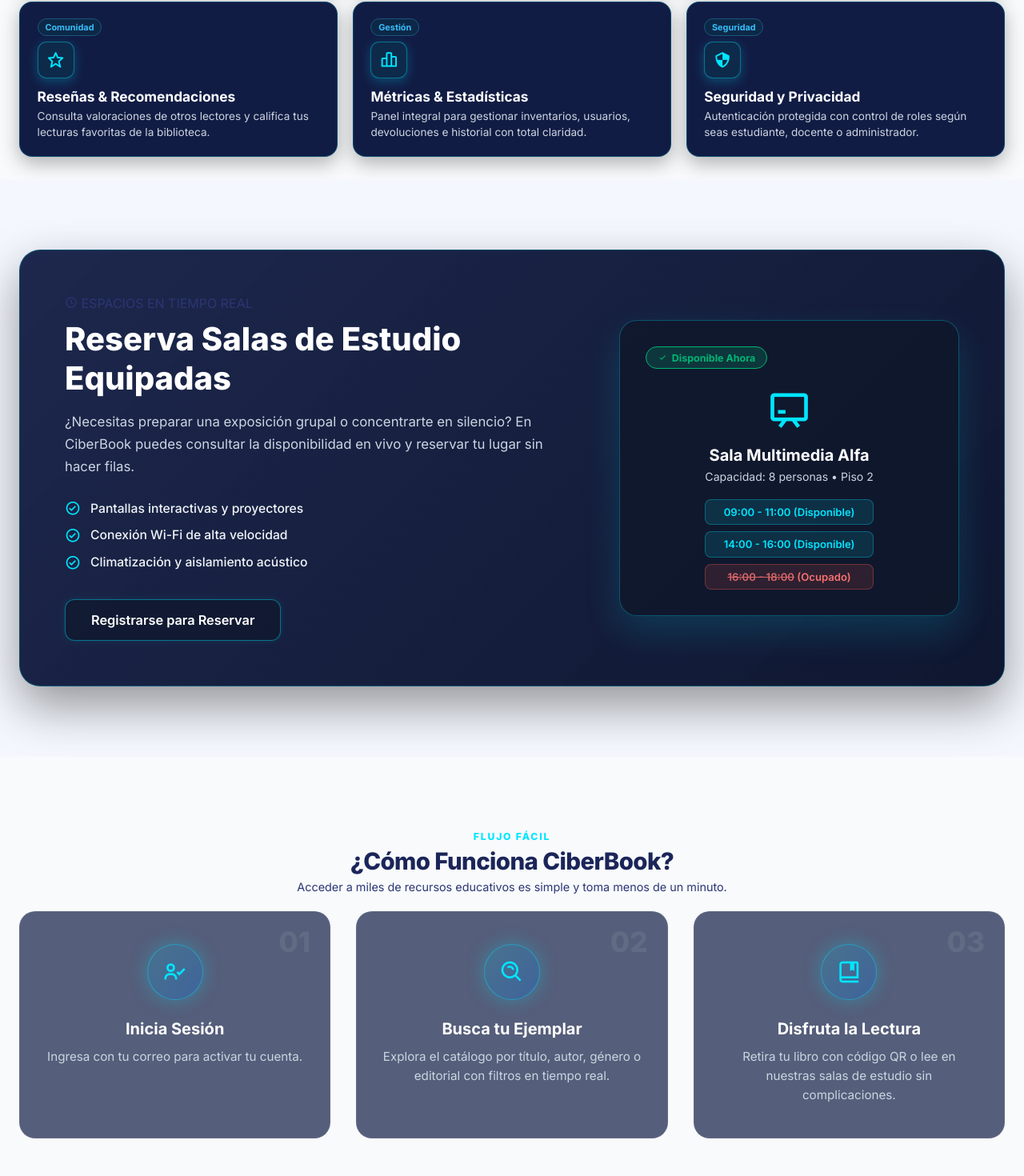
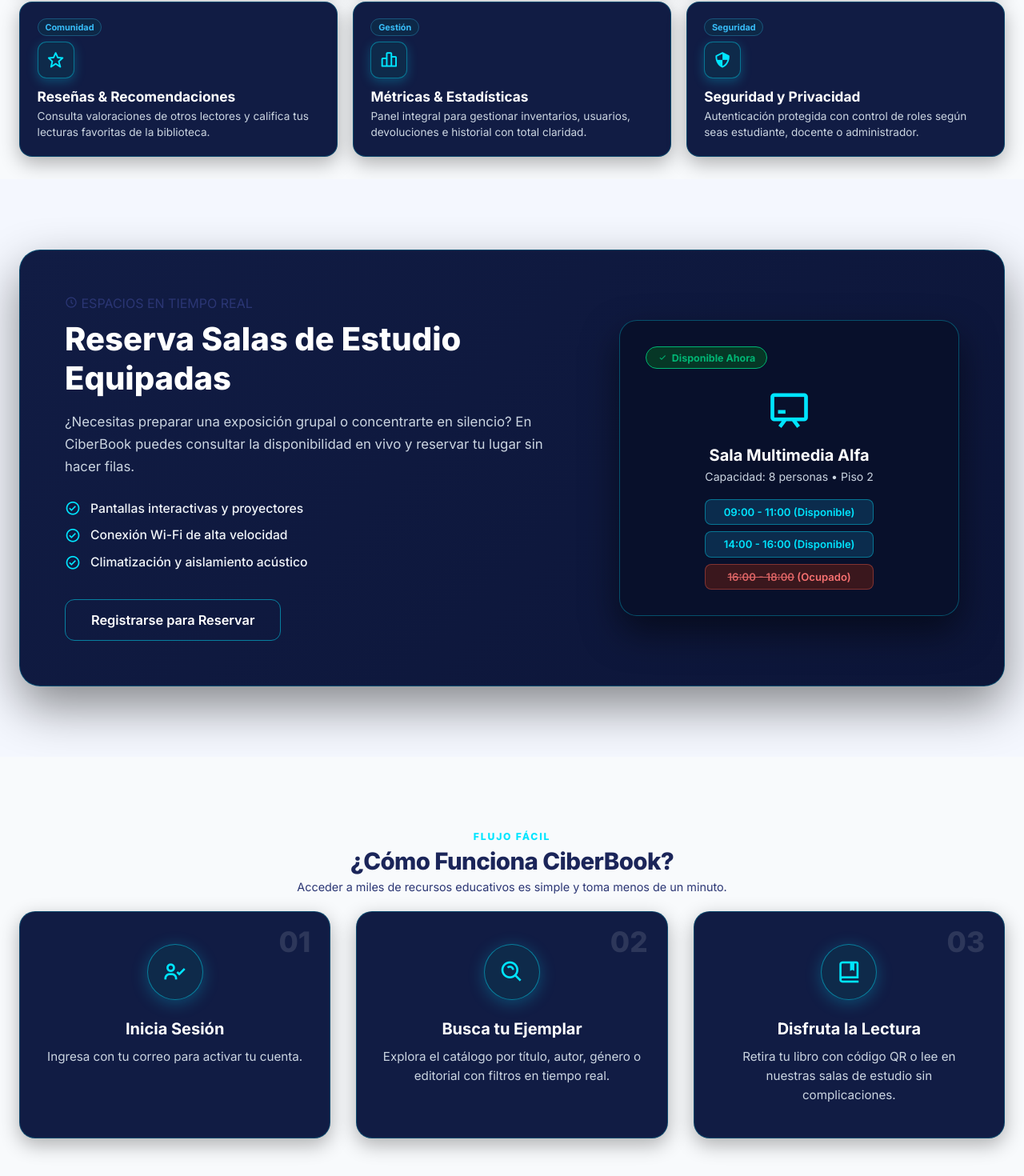
Before and after one commit to DanielAEA/BIBLIOTECA, an Angular app in the folder sistema-prestamos-frontend/frontend/: page / in a window 1280 px wide. Shown: the part 1288-2758 px from the top of the page at 80% size. Built offline with nearby package versions, Linux system fonts and the light colour scheme.

Commit message:
feat(landing): unificar jerarquia de botones con registrarse principal y login secundario

```diff
--- a/sistema-prestamos-frontend/frontend/src/app/landing/landing.component.scss
+++ b/sistema-prestamos-frontend/frontend/src/app/landing/landing.component.scss
@@ -90,15 +90,30 @@
     }
   }
 
-  .btn-secondary {
-    background: rgba(2, 132, 199, 0.08);
-    color: #0284c7;
-    border-color: rgba(2, 132, 199, 0.35);
+  .btn-primary {
+    background: #0284c7;
+    color: #ffffff;
+    border: 1px solid #0284c7;
+    box-shadow: 0 4px 14px rgba(2, 132, 199, 0.3);
 
     &:hover {
-      background: #0284c7;
+      background: #0369a1;
+      border-color: #0369a1;
       color: #ffffff;
+      transform: translateY(-2px);
+    }
+  }
+
+  .btn-secondary {
+    background: transparent;
+    color: #0284c7;
+    border: 1px solid rgba(2, 132, 199, 0.45);
+
+    &:hover {
+      background: rgba(2, 132, 199, 0.08);
       border-color: #0284c7;
+      color: #0284c7;
+      transform: translateY(-2px);
     }
   }
 }
@@ -243,18 +258,35 @@
   transition: all 0.25s cubic-bezier(0.16, 1, 0.3, 1);
   border: none;
 
+  &.btn-primary {
+    background: linear-gradient(135deg, #00c8ff 0%, #0080ff 100%);
+    color: #070e28;
+    font-weight: 800;
+    border: 1px solid #00e5ff;
+    border-radius: 10px;
+    padding: 0.65rem 1.45rem;
+    font-size: 0.92rem;
+    box-shadow: 0 0 18px rgba(0, 229, 255, 0.5);
+
+    &:hover {
+      background: linear-gradient(135deg, #38d6ff 0%, #0099ff 100%);
+      box-shadow: 0 0 26px rgba(0, 229, 255, 0.75);
+      transform: translateY(-2px);
+      color: #070e28;
+    }
+  }
+
   &.btn-secondary {
-    background: rgba(15, 23, 42, 0.65);
+    background: transparent;
     color: #ffffff;
-    border: 1px solid rgba(0, 229, 255, 0.45);
+    border: 1px solid rgba(0, 229, 255, 0.5);
     border-radius: 10px;
     padding: 0.65rem 1.4rem;
     font-size: 0.92rem;
     font-weight: 600;
-    box-shadow: 0 0 10px rgba(0, 229, 255, 0.1);
 
     &:hover {
-      background: rgba(0, 229, 255, 0.18);
+      background: rgba(0, 229, 255, 0.12);
       border-color: #00e5ff;
       box-shadow: 0 0 16px rgba(0, 229, 255, 0.35);
       transform: translateY(-2px);
@@ -596,7 +628,7 @@
 }
 
 .rooms-card-banner {
-  background: linear-gradient(135deg, rgba(17, 28, 68, 0.95) 0%, rgba(10, 18, 44, 0.98) 100%);
+  background: linear-gradient(135deg, #111c44 0%, #0c1538 100%);
   border: 1px solid rgba(0, 229, 255, 0.25);
   border-radius: 26px;
   padding: 3.5rem;
@@ -604,7 +636,7 @@
   grid-template-columns: 1.2fr 0.8fr;
   align-items: center;
   gap: 3.5rem;
-  box-shadow: 0 25px 60px rgba(0, 0, 0, 0.4);
+  box-shadow: 0 25px 60px rgba(0, 0, 0, 0.45);
 
   @media (max-width: 900px) {
     grid-template-columns: 1fr;
@@ -652,17 +684,17 @@
   }
 
   .visual-card-glass {
-    background: rgba(15, 23, 42, 0.75);
+    background: #08102b;
     border: 1px solid rgba(0, 229, 255, 0.3);
     border-radius: 22px;
     padding: 2rem;
-    box-shadow: 0 20px 45px rgba(0, 229, 255, 0.15);
+    box-shadow: 0 20px 45px rgba(0, 0, 0, 0.5);
 
     .visual-badge {
       display: inline-flex;
       align-items: center;
       gap: 0.35rem;
-      background: rgba(1, 181, 116, 0.2);
+      background: #063726;
       border: 1px solid #01b574;
       color: #01b574;
       font-size: 0.78rem;
@@ -711,15 +743,15 @@
           text-align: center;
 
           &.available {
-            background: rgba(0, 229, 255, 0.12);
+            background: #0b2c4d;
             color: #00e5ff;
-            border: 1px solid rgba(0, 229, 255, 0.3);
+            border: 1px solid rgba(0, 229, 255, 0.4);
           }
 
           &.busy {
-            background: rgba(238, 93, 80, 0.14);
+            background: #3a171d;
             color: #f87171;
-            border: 1px solid rgba(238, 93, 80, 0.35);
+            border: 1px solid rgba(238, 93, 80, 0.4);
 
             del {
               opacity: 0.85;
@@ -747,11 +779,12 @@
 
 .step-card {
   position: relative;
-  background: rgba(17, 28, 68, 0.7);
-  border: 1px solid rgba(255, 255, 255, 0.08);
+  background: #111c44;
+  border: 1px solid rgba(0, 229, 255, 0.22);
   border-radius: 20px;
   padding: 2.5rem 2rem;
   text-align: center;
+  box-shadow: 0 8px 24px rgba(0, 0, 0, 0.3);
   transition: all 0.3s ease;
 
   .step-number {
@@ -760,7 +793,7 @@
     right: 1.5rem;
     font-size: 2.2rem;
     font-weight: 900;
-    color: rgba(255, 255, 255, 0.08);
+    color: rgba(255, 255, 255, 0.12);
     line-height: 1;
   }
 
@@ -769,14 +802,14 @@
     height: 68px;
     margin: 0 auto 1.5rem;
     border-radius: 50%;
-    background: linear-gradient(135deg, rgba(0, 229, 255, 0.15) 0%, rgba(0, 119, 255, 0.25) 100%);
-    border: 1px solid rgba(0, 229, 255, 0.4);
+    background: #0e2a4a;
+    border: 1px solid rgba(0, 229, 255, 0.45);
     display: flex;
     align-items: center;
     justify-content: center;
     color: #00e5ff;
     font-size: 2rem;
-    box-shadow: 0 0 25px rgba(0, 229, 255, 0.3);
+    box-shadow: 0 4px 20px rgba(0, 229, 255, 0.25);
     transition: all 0.3s ease;
   }
 
@@ -797,6 +830,7 @@
   &:hover {
     transform: translateY(-6px);
     border-color: #00e5ff;
+    box-shadow: 0 16px 36px rgba(0, 0, 0, 0.4), 0 0 25px rgba(0, 229, 255, 0.2);
 
     .step-icon-circle {
       transform: scale(1.1);
@@ -822,10 +856,11 @@
 }
 
 .faq-accordion-item {
-  background: rgba(17, 28, 68, 0.7);
-  border: 1px solid rgba(255, 255, 255, 0.08);
+  background: #111c44;
+  border: 1px solid rgba(0, 229, 255, 0.22);
   border-radius: 16px;
   overflow: hidden;
+  box-shadow: 0 4px 18px rgba(0, 0, 0, 0.25);
   transition: all 0.25s ease;
 
   &.open {
@@ -880,43 +915,36 @@
 
 .cta-card {
   position: relative;
-  background: linear-gradient(135deg, #07173b 0%, #032b55 50%, #004b87 100%);
-  border: 1px solid rgba(0, 229, 255, 0.4);
-  border-radius: 30px;
-  padding: 4.5rem 2rem;
+  background: #111c44;
+  border: 1px solid rgba(0, 229, 255, 0.22);
+  border-radius: 24px;
+  padding: 3.5rem 2rem;
   text-align: center;
   overflow: hidden;
-  box-shadow: 0 25px 60px rgba(0, 0, 0, 0.5), 0 0 50px rgba(0, 229, 255, 0.25);
+  box-shadow: 0 16px 40px rgba(0, 0, 0, 0.35);
 
   .cta-glow-circle {
-    position: absolute;
-    top: -50%;
-    left: 50%;
-    transform: translateX(-50%);
-    width: 600px;
-    height: 400px;
-    background: radial-gradient(circle, rgba(0, 229, 255, 0.3) 0%, transparent 70%);
-    pointer-events: none;
+    display: none;
   }
 
   .cta-body {
     position: relative;
     z-index: 2;
-    max-width: 700px;
+    max-width: 650px;
     margin: 0 auto;
 
     .cta-heading {
-      font-size: clamp(2.2rem, 4.5vw, 3.2rem);
-      font-weight: 900;
+      font-size: clamp(1.9rem, 3.8vw, 2.75rem);
+      font-weight: 800;
       color: #ffffff;
-      margin: 0 0 1rem;
+      margin: 0 0 0.85rem;
       letter-spacing: -0.02em;
     }
 
     .cta-sub {
-      font-size: 1.15rem;
-      color: #e2e8f0;
-      margin: 0 0 2.5rem;
+      font-size: 1.05rem;
+      color: #cbd5e1;
+      margin: 0 0 2rem;
       line-height: 1.6;
     }
   }
@@ -1213,6 +1241,20 @@
       }
     }
   }
+
+  .cta-card {
+    background: #ffffff !important;
+    border: 1px solid #cbd5e1 !important;
+    box-shadow: 0 16px 40px rgba(112, 144, 176, 0.15) !important;
+
+    .cta-heading {
+      color: #0f172a !important;
+    }
+
+    .cta-sub {
+      color: #334155 !important;
+    }
+  }
 }
 
 @media (max-width: 600px) {
```
Also changed, not shown: sistema-prestamos-frontend/frontend/src/app/landing/landing.component.html (+32 -24 lines).
